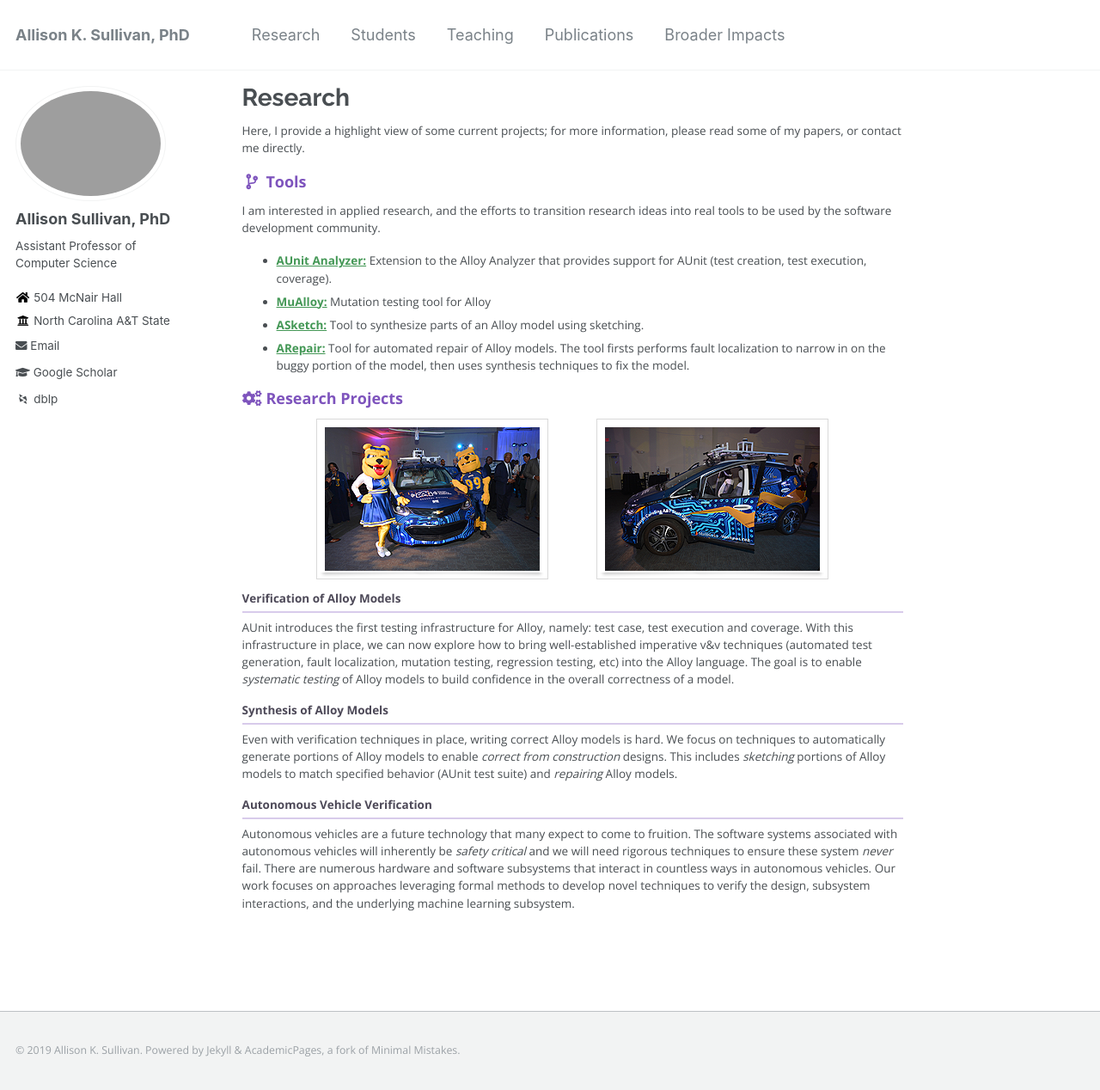
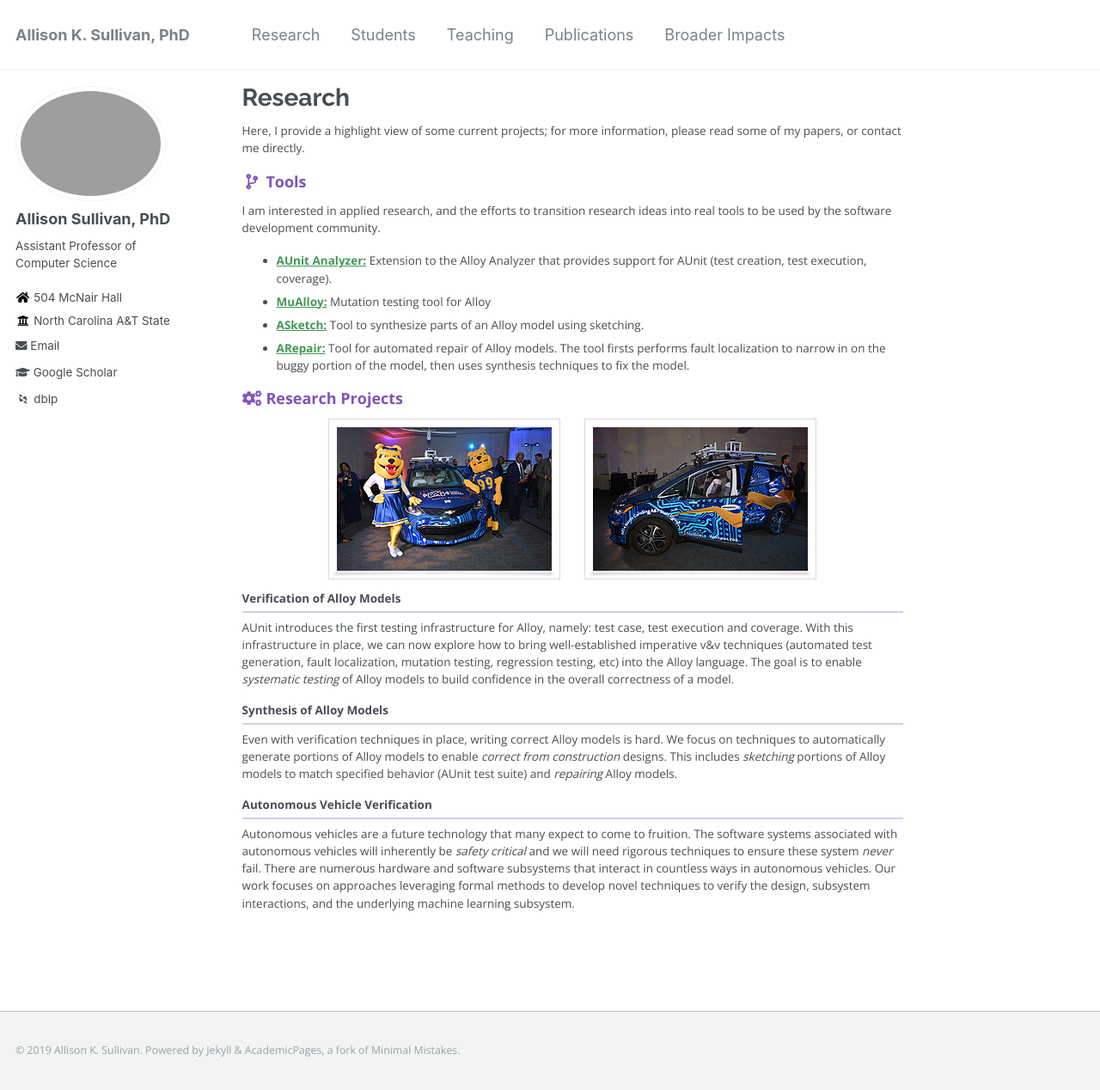
Before and after one commit to Allisonius/allisonius.github.io, a Jekyll site: the page built from _pages/research.md, in a window 1280 px wide and 1268 px high. Shown: the whole window at 86% size. Built offline with Jekyll 4.4.1, drawn with Linux system fonts in a browser that asks for light colours; some web fonts are replaced.

Commit message:
Update research.md

```diff
--- a/_pages/research.md
+++ b/_pages/research.md
@@ -19,7 +19,7 @@ I am interested in applied research, and the efforts to transition research idea
 
 ### <i class="fa fa-fw fa-cogs" aria-hidden="true"></i> Research Projects
 
-<center><img src="../images/auto2.png" alt="SAE-GM Autodrive Challenge"> &nbsp;&nbsp;&nbsp;&nbsp;&nbsp;&nbsp;&nbsp;&nbsp;&nbsp;&nbsp; <img src="../images/auto3.png" alt="SAE-GM Autodrive Challenge"></center>
+<center><img src="../images/auto2.png" alt="SAE-GM Autodrive Challenge"> &nbsp;&nbsp;&nbsp;&nbsp;&nbsp;<img src="../images/auto3.png" alt="SAE-GM Autodrive Challenge"></center>
 
 ## Verification of Alloy Models
 AUnit introduces the first testing infrastructure for Alloy, namely: test case, test execution and coverage. With this infrastructure in place, we can now explore how to bring well-established imperative v&v techniques (automated test generation, fault localization, mutation testing, regression testing, etc) into the Alloy language. The goal is to enable *systematic testing* of Alloy models to build confidence in the overall correctness of a model.
```
